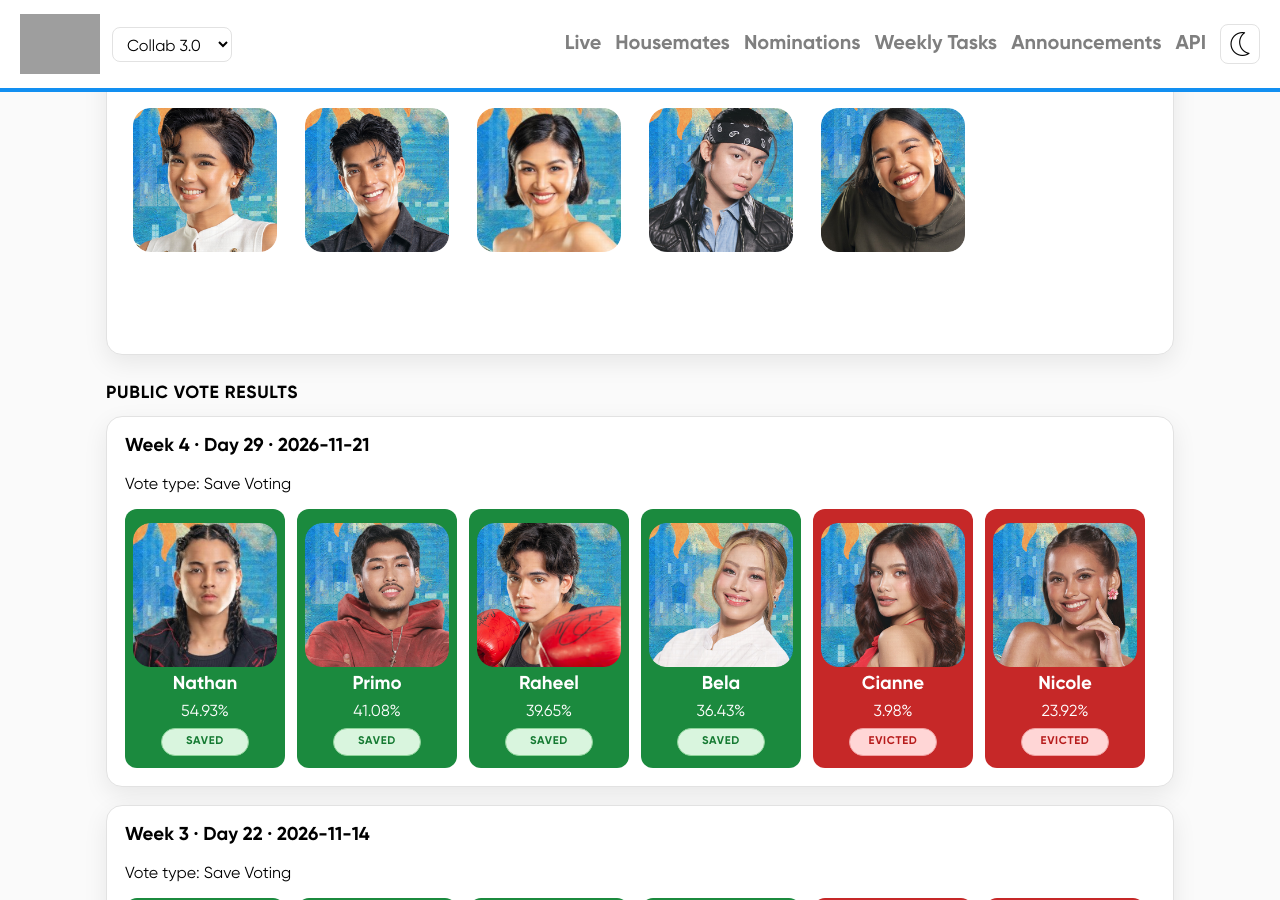
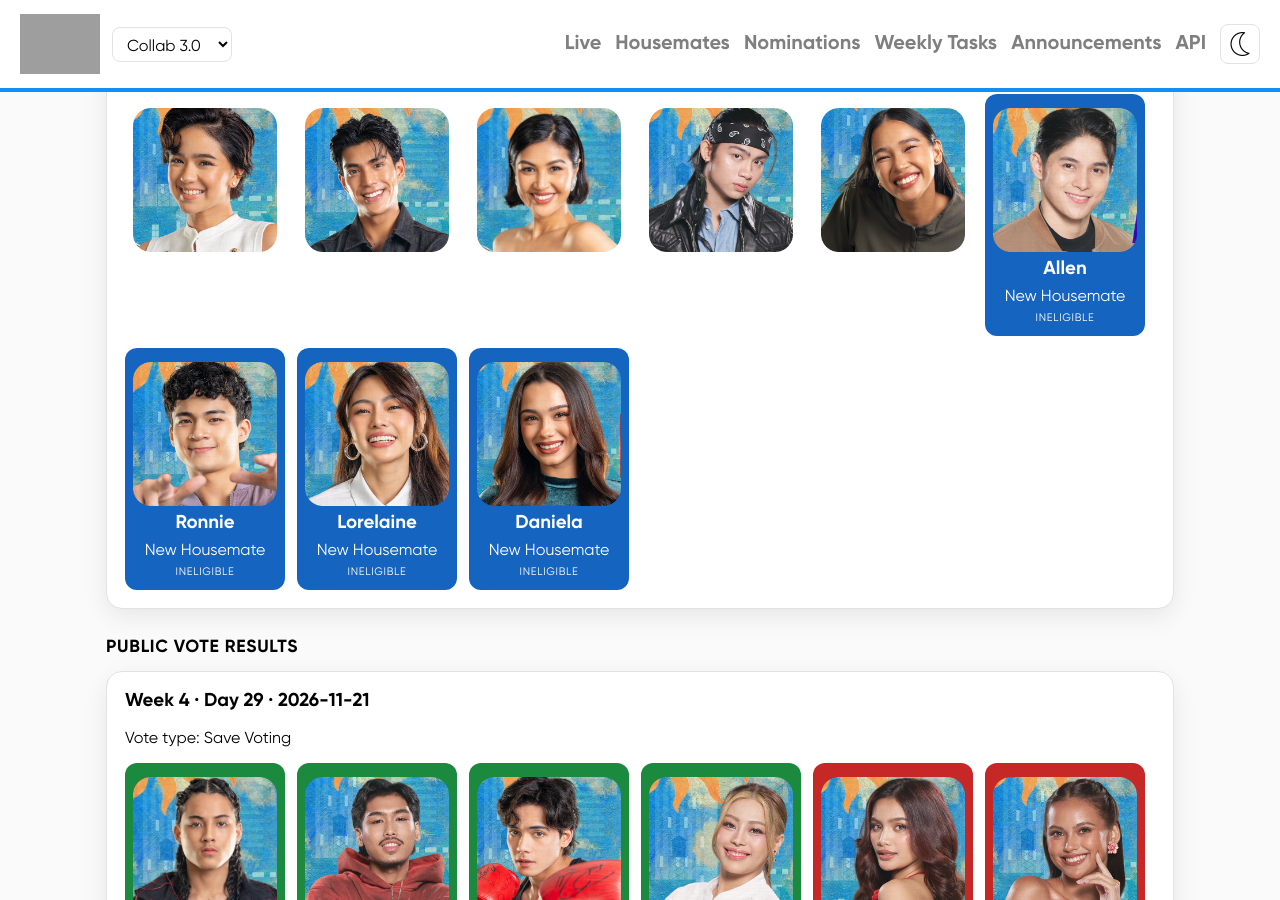
Before and after one commit to drpsphca/PHCASite-PBBUpdates, a Jekyll site: the page built from seasons/collab3/nominations.md, in a window 1280 px wide and 900 px high, scrolled down 2445 px. Built offline with Jekyll 4.4.1, drawn with Linux system fonts in a browser that asks for light colours; grey boxes are pictures that could not be loaded.

Commit message:
20261122-05

```diff
--- a/_data/seasons/collab3/nomination_tallies.yml
+++ b/_data/seasons/collab3/nomination_tallies.yml
@@ -62,3 +62,7 @@
     - { id: winwyn-marquez, label: 0 points, state: pending }
     - { id: jeo-ong, label: 0 points, state: pending }
     - { id: lans-nagal, label: 0 points, state: pending }
+    - { id: allen-ansay, label: New Housemate, state: ineligible }
+    - { id: ronnie-pasamba, label: New Housemate, state: ineligible }
+    - { id: lorelaine-sanosa, label: New Housemate, state: ineligible }
+    - { id: daniela-stranner, label: New Housemate, state: ineligible }
```
